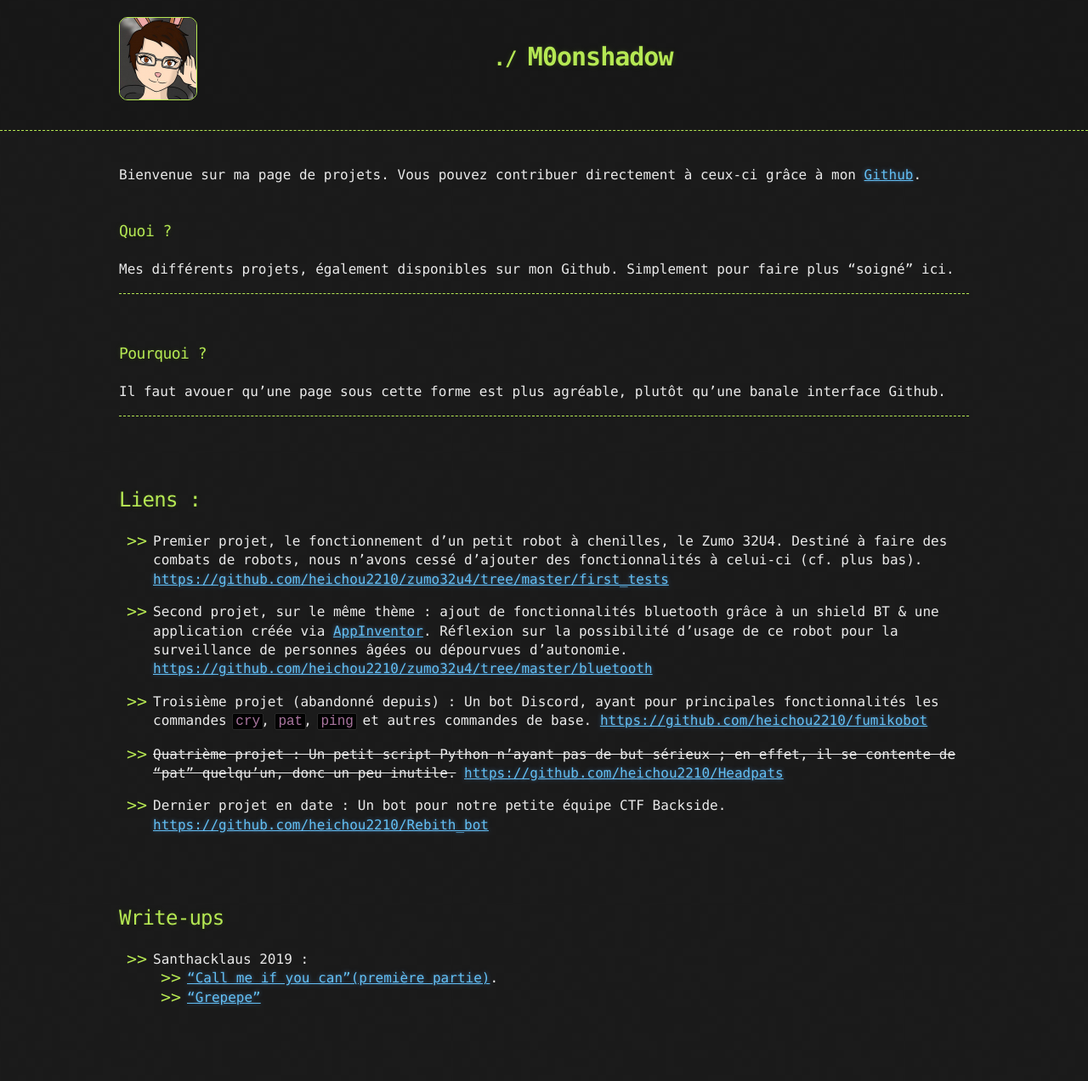
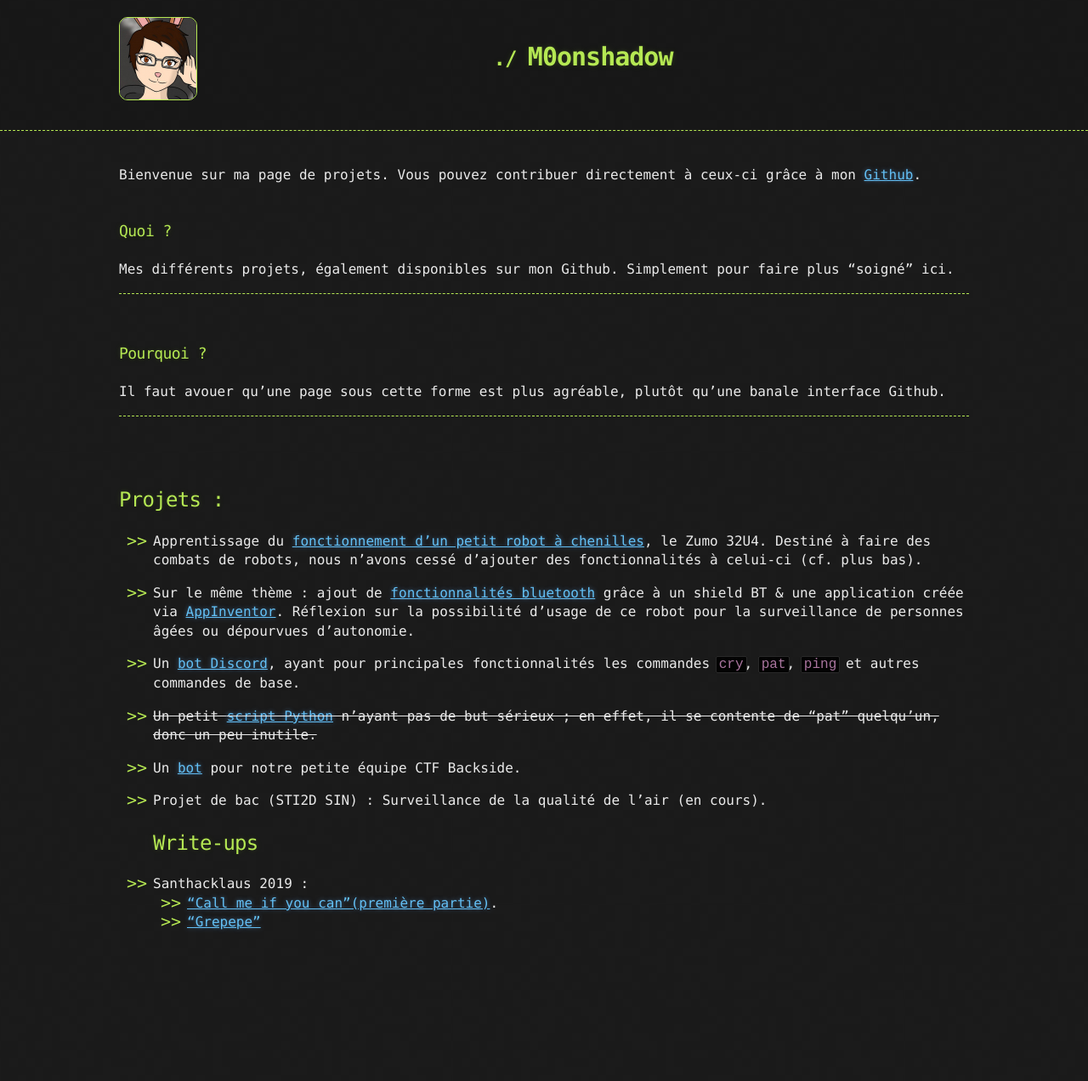
Before and after one commit to M0onshadow/M0onshadow.github.io, a Jekyll site: the page built from index.md, in a window 1280 px wide. Shown: the whole page at 85% size. Built offline with Jekyll 4.4.1, drawn with Linux system fonts in a browser that asks for light colours; the repository's description, which GitHub fills in, is left out; after the commit the page ends 1184 px from its top, so only the background shows below that.

Commit message:
Update index.md

```diff
--- a/index.md
+++ b/index.md
@@ -18,24 +18,20 @@ Il faut avouer qu'une page sous cette forme est plus agréable, plutôt qu'une b
 * * *
 <br/>
 <br/>
-## Liens :
+## Projets :
 
-- Premier projet, le fonctionnement d'un petit robot à chenilles, le Zumo 32U4.
+- Apprentissage du [fonctionnement d'un petit robot à chenilles](https://github.com/heichou2210/zumo32u4/tree/master/first_tests), le Zumo 32U4.
 Destiné à faire des combats de robots, nous n'avons cessé d'ajouter des fonctionnalités à celui-ci (cf. plus bas).
-[https://github.com/heichou2210/zumo32u4/tree/master/first_tests](https://github.com/heichou2210/zumo32u4/tree/master/first_tests)
 
-- Second projet, sur le même thème : ajout de fonctionnalités bluetooth grâce à un shield BT & une application créée via [AppInventor](https://appinventor.mit.edu). Réflexion sur la possibilité d'usage de ce robot pour la surveillance de personnes âgées ou dépourvues d'autonomie.
-[https://github.com/heichou2210/zumo32u4/tree/master/bluetooth](https://github.com/heichou2210/zumo32u4/tree/master/bluetooth)
+- Sur le même thème : ajout de [fonctionnalités bluetooth](https://github.com/heichou2210/zumo32u4/tree/master/bluetooth) grâce à un shield BT & une application créée via [AppInventor](https://appinventor.mit.edu). Réflexion sur la possibilité d'usage de ce robot pour la surveillance de personnes âgées ou dépourvues d'autonomie.
 
-- Troisième projet (abandonné depuis) : Un bot Discord, ayant pour principales fonctionnalités les commandes `cry`, `pat`, `ping` et autres commandes de base.
-[https://github.com/heichou2210/fumikobot](https://github.com/heichou2210/fumikobot)
+- Un [bot Discord](https://github.com/heichou2210/fumikobot), ayant pour principales fonctionnalités les commandes `cry`, `pat`, `ping` et autres commandes de base.
 
-- ~~Quatrième projet : Un petit script Python n'ayant pas de but sérieux ; en effet, il se contente de "pat" quelqu'un, donc un peu inutile.~~
-[https://github.com/heichou2210/Headpats](https://github.com/heichou2210/Headpats)
+- ~~Un petit [script Python](https://github.com/heichou2210/Headpats) n'ayant pas de but sérieux ; en effet, il se contente de "pat" quelqu'un, donc un peu inutile.~~
 
-- Dernier projet en date : Un bot pour notre petite équipe CTF Backside.
-[https://github.com/heichou2210/Rebith_bot](https://github.com/heichou2210/Rebirth_bot)
+- Un [bot](https://github.com/heichou2210/Rebirth_bot) pour notre petite équipe CTF Backside.
 
+- Projet de bac (STI2D SIN) : Surveillance de la qualité de l'air (en cours).
 <br/>
 <br/>
 ## Write-ups
```
